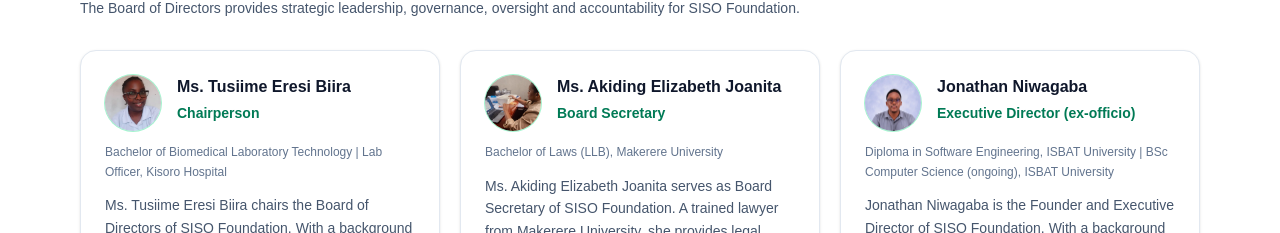
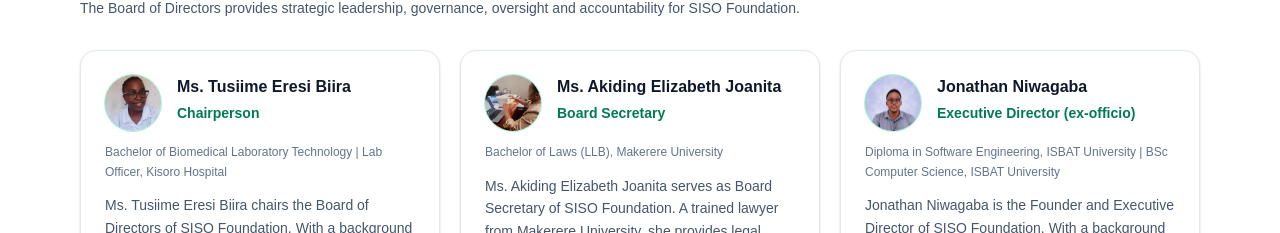
Before and after one commit to jonathanniwadev/siso-foundation, a Next.js app: page /governance in a window 1280 px wide. Shown: the part 1713-1946 px from the top of the page. Built offline with nearby package versions, Linux system fonts and the light colour scheme.

Commit message:
Update qualifications for Jonathan Niwagaba

```diff
--- a/src/app/governance/page.tsx
+++ b/src/app/governance/page.tsx
@@ -73,7 +73,7 @@
   {
     name: "Jonathan Niwagaba",
     title: "Executive Director (ex-officio)",
-    qualifications: "Diploma in Software Engineering, ISBAT University | BSc Computer Science (ongoing), ISBAT University",
+    qualifications: "Diploma in Software Engineering, ISBAT University | BSc Computer Science, ISBAT University",
     bio: "Jonathan Niwagaba is the Founder and Executive Director of SISO Foundation. With a background in software engineering and computer science, he leads the Foundation's strategic direction, donor partnerships and programme operations. He serves on the Board in an ex-officio capacity, bridging governance and day-to-day management.",
     image: "/team/jonathanniwagaba.webp",
   },
@@ -103,7 +103,7 @@
   {
     name: "Jonathan Niwagaba",
     title: "Executive Director",
-    qualifications: "Diploma in Software Engineering, ISBAT University | BSc Computer Science (ongoing), ISBAT University",
+    qualifications: "Diploma in Software Engineering, ISBAT University | BSc Computer Science, ISBAT University",
     bio: "Jonathan Niwagaba founded SISO Foundation and leads its overall strategy, partnerships and programme operations. He oversees all management functions and is responsible for the Foundation's institutional growth, donor relationships and long-term sustainability.",
     image: "/team/jonathanniwagaba.webp",
   },
```
